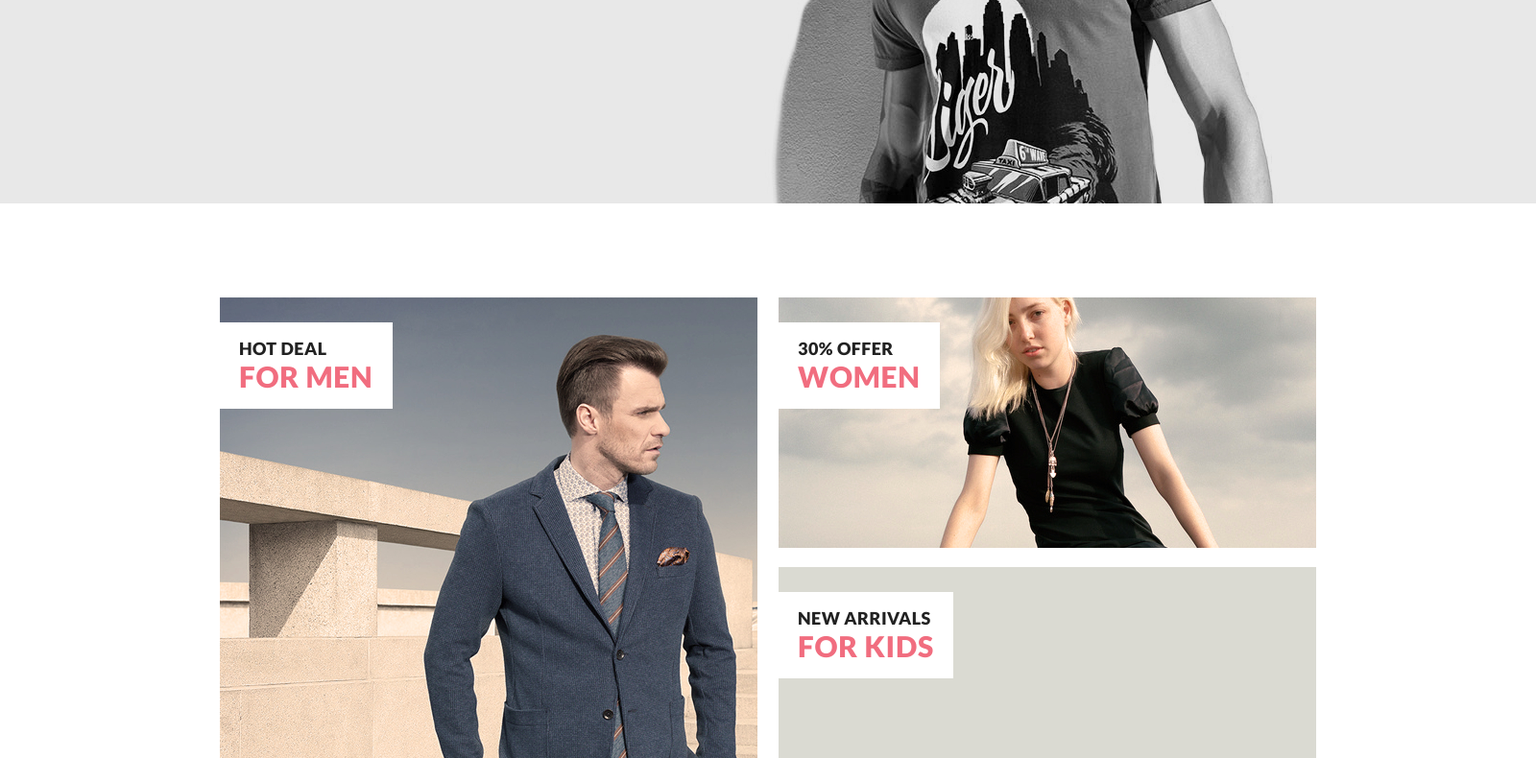
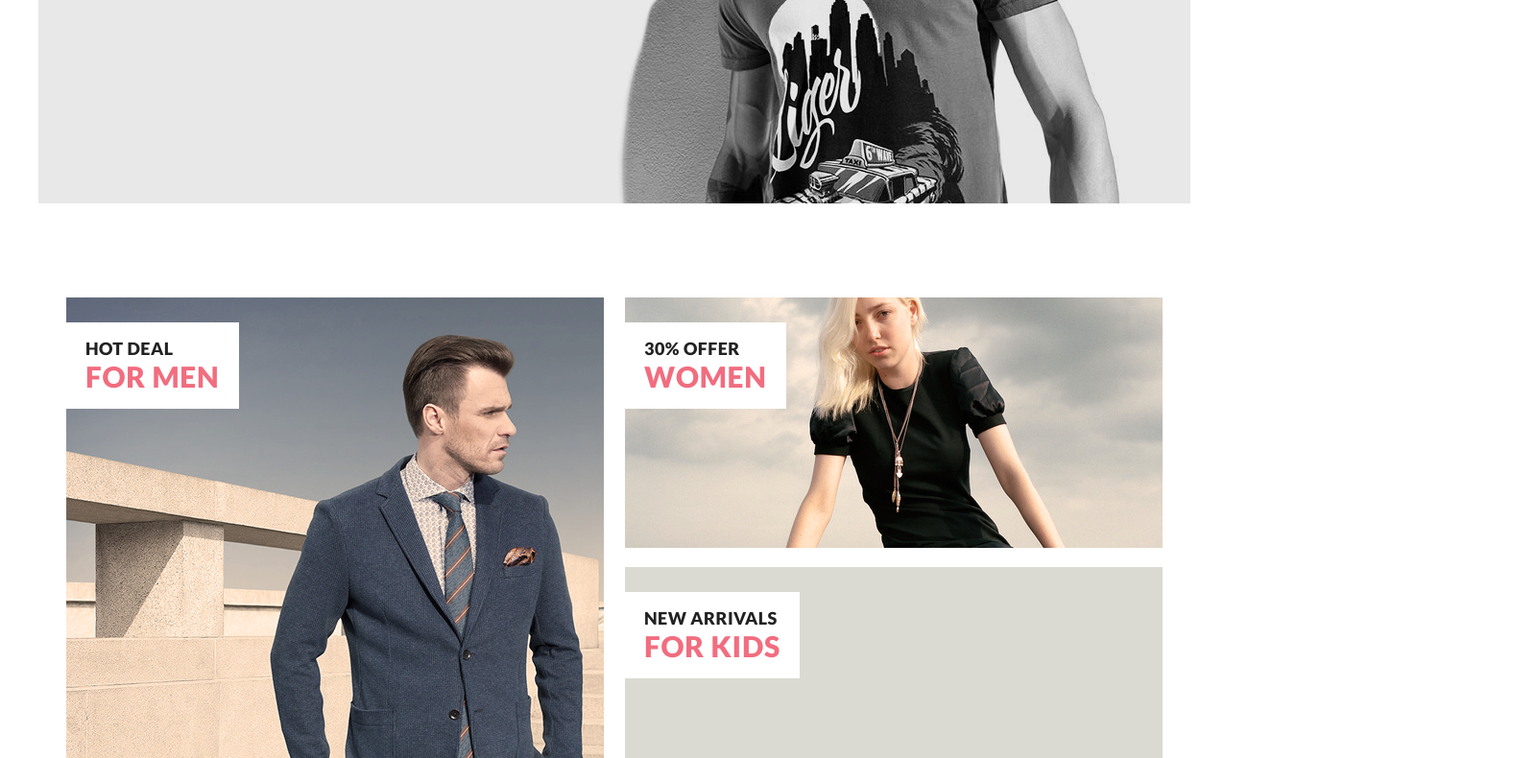
Before and after one commit to pozys/IntShop, a plain HTML site: page index.html in a window 1280 px wide. Shown: the part 503-1293 px from the top of the page at 96% size, 1600 px wide, since content can reach past the window. Drawn offline with Linux system fonts and the light colour scheme.

Commit message:
Изменение ширины страницы

```diff
--- a/style.less
+++ b/style.less
@@ -1,7 +1,7 @@
 @color-pink: #f16d7f;
 @greyBorderColor: #e6e6e6;
 @color-white: #ffffff;
-@page-width: 1600px;
+@page-width: 1200px;
 @container-width: 1140px;
 @feature__banner-width: 767px;
 @feature__box__image-width: 111px;
```
Also changed, not shown: style.css.
